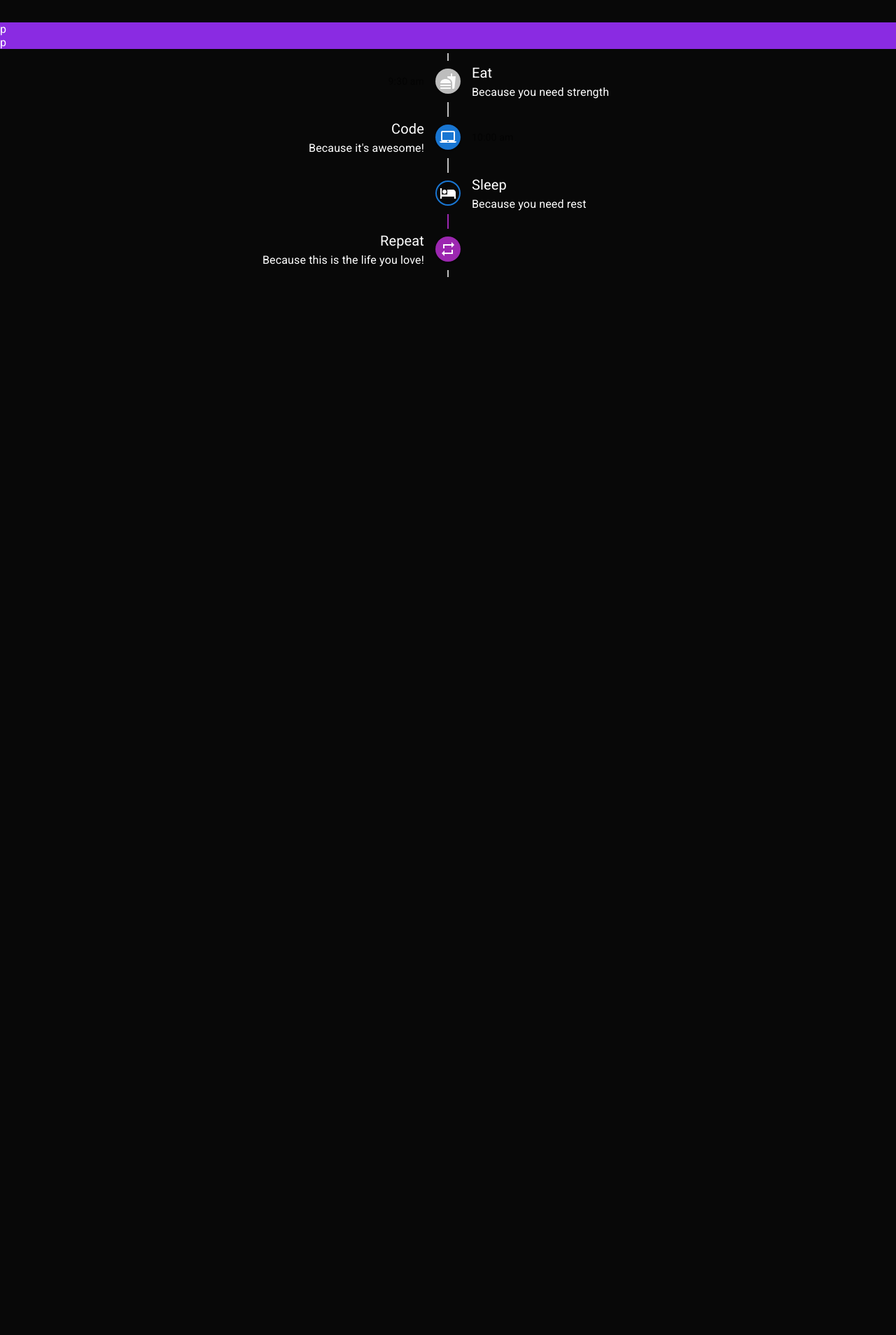
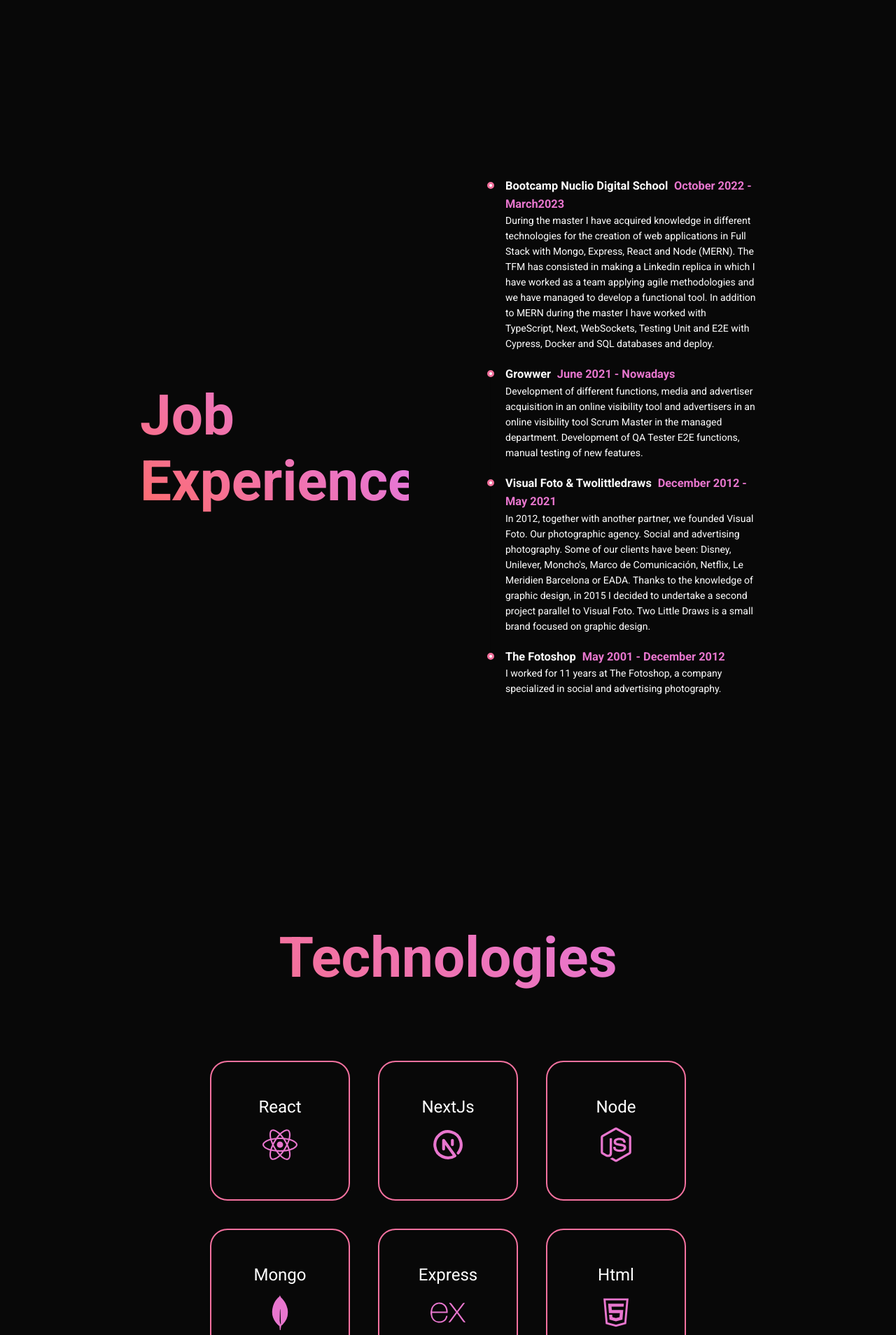
Before and after one commit to davidmasbaga/portfolio, a Next.js app: page / in a window 1280 px wide. Shown: the part 672-2580 px from the top of the page at 70% size. Before the commit the page ends 1074 px from the top, so only its background shows below. Built offline with nearby package versions, Linux system fonts and the light colour scheme; no server answers.

Commit message:
hero, timeline and tech

```diff
--- a/package.json
+++ b/package.json
@@ -14,6 +14,7 @@
     "@emotion/styled": "^11.10.6",
     "@mui/material": "^5.11.12",
     "@next/font": "13.1.6",
+    "antd": "^5.3.0",
     "dotenv": "^16.0.3",
     "eslint": "8.34.0",
     "eslint-config-next": "13.1.6",
@@ -21,6 +22,7 @@
     "primeicons": "^6.0.1",
     "primereact": "^9.2.0",
     "react": "18.2.0",
-    "react-dom": "18.2.0"
+    "react-dom": "18.2.0",
+    "react-icons": "^4.8.0"
   }
 }
--- /dev/null
+++ b/src/Components/Home/CarTecno/CardMap.js
@@ -0,0 +1,38 @@
+import React from 'react'
+import Card from '@/Components/Home/CarTecno/card'
+import styles from '@/Components/Home/CarTecno/CardMap.module.css'
+import { FaReact } from 'react-icons/fa';
+import { TbBrandNextjs } from 'react-icons/tb';
+import { FaNodeJs } from 'react-icons/fa';
+ import { SiMongodb} from 'react-icons/si';
+import { SiExpress } from 'react-icons/si';
+import { AiOutlineHtml5} from 'react-icons/ai';
+ import {DiCss3Full} from 'react-icons/di';
+ import {IoLogoJavascript} from 'react-icons/io';
+ import {SiAstro} from 'react-icons/si';
+ import {DiWordpress} from 'react-icons/di';
+import { StyleRegistry } from 'styled-jsx';
+
+
+function CardMap() {
+  return (
+    <div className={styles.body_cardMap}>
+    <h2>Technologies</h2>
+    <div className={styles.cardMap}>
+        <Card title='React' icon={<FaReact size={50} color='#E876CE'/>}/>
+        <Card title='NextJs' icon={<TbBrandNextjs size={50} color='#E876CE'/>}/>
+        <Card title='Node' icon={<FaNodeJs size={50} color='#E876CE'/>}/>
+        <Card title='Mongo' icon={<SiMongodb size={50} color='#E876CE'/>}/>
+        <Card title='Express' icon={<SiExpress size={50} color='#E876CE'/>}/>
+        <Card title='Html' icon={<AiOutlineHtml5 size={50} color='#E876CE'/>}/>
+        <Card title='CSS' icon={<DiCss3Full size={50} color='#E876CE'/>}/>
+        <Card title='JS' icon={<IoLogoJavascript size={50} color='#E876CE'/>}/>
+        <Card title='Astro' icon={<SiAstro size={50} color='#E876CE'/>}/>
+        <Card title='Wordpress' icon={<DiWordpress size={50} color='#E876CE'/>}/>
+
+    </div>
+    </div>
+  )
+}
+
+export default CardMap
--- /dev/null
+++ b/src/Components/Home/CarTecno/CardMap.module.css
@@ -0,0 +1,26 @@
+.cardMap{
+
+    display: flex;
+    flex-wrap: wrap;
+    gap: 40px;
+    justify-content: center;
+    align-items: center;
+    align-content: center;
+    margin: 50px 300px;
+
+
+
+
+}
+
+.body_cardMap h2{
+    font-size: 5rem;
+    text-align: center;
+    color:transparent;
+    background: linear-gradient(220.55deg, #DD7BFF 0%, #FF6C6C 100%);
+    background-clip:text;
+    font-family:'Roboto';
+    font-weight: bold;
+    font-size: 5rem;
+    margin-bottom: 100px;
+}
--- /dev/null
+++ b/src/Components/Home/CarTecno/card.js
@@ -0,0 +1,15 @@
+import React from 'react'
+import { FaReact } from 'react-icons/fa';
+import styles from '@/Components/Home/CarTecno/card.module.css'
+
+
+function Card(props) {
+  return (
+    <div className={styles.card}>
+        <h3>{props.title}</h3>
+        <div>{props.icon}</div>
+    </div>
+  )
+}
+
+export default Card
--- /dev/null
+++ b/src/Components/Home/CarTecno/card.module.css
@@ -0,0 +1,17 @@
+.card{
+    width: 200px;
+    height: 200px;
+    border-radius: 25px;
+    border: 2px solid #F3719F;
+    display: flex;
+    flex-direction: column;
+    align-items: center;
+    justify-content: center;
+    gap:15px;
+
+}
+
+.card h3{
+    font-weight: 500;
+    font-size: 1.5rem;
+}
--- a/src/Components/Home/Hero.js
+++ b/src/Components/Home/Hero.js
@@ -4,6 +4,7 @@
 // import { Roboto } from '@next/font/google'
 import Weather from "./Weather"
 import Image from 'next/image'
+
 
 // const inter = Inter({
 //     subsets: ['latin'],
@@ -20,7 +21,7 @@
 
 function Hero() {
   return (
-    <>
+    <div className={styles.hero}>
 
       <div className={styles.weather}>
         <Weather />
@@ -39,7 +40,7 @@
 
         </div>
       </div>
-    </>
+    </div>
   )
 }
 
--- a/src/Components/Home/Hero.module.css
+++ b/src/Components/Home/Hero.module.css
@@ -1,3 +1,7 @@
+.hero{
+    height: 100vh;
+}
+
 .weather p {
      display: flex;
     justify-content: flex-end;
@@ -17,7 +21,7 @@
     min-height: 80vh;
     max-width: 100vw;
     background-color: #080808;
-    margin:0px 75px
+    margin:80px 75px 0px 75px;
 }
 .hero_center h1 {
     color:transparent;
--- a/src/Components/Home/Timeline.js
+++ b/src/Components/Home/Timeline.js
@@ -1,97 +1,69 @@
-import * as React from 'react';
-import Timeline from '@mui/lab/Timeline';
-import TimelineItem from '@mui/lab/TimelineItem';
-import TimelineSeparator from '@mui/lab/TimelineSeparator';
-import TimelineConnector from '@mui/lab/TimelineConnector';
-import TimelineContent from '@mui/lab/TimelineContent';
-import TimelineOppositeContent from '@mui/lab/TimelineOppositeContent';
-import TimelineDot from '@mui/lab/TimelineDot';
-import FastfoodIcon from '@mui/icons-material/Fastfood';
-import LaptopMacIcon from '@mui/icons-material/LaptopMac';
-import HotelIcon from '@mui/icons-material/Hotel';
-import RepeatIcon from '@mui/icons-material/Repeat';
-import Typography from '@mui/material/Typography';
+import React from 'react';
+import { Timeline } from 'antd';
+import { SmileOutlined } from '@ant-design/icons';
+import styles from '@/Components/Home/Timeline.module.css'
+
+const JobTimeline = () => (
+
+  <div className={styles.body_timeline}>
+    <div className={styles.timeline_left}><h3>Job Experience</h3></div>
+    <Timeline className={styles.timeline_right}
+    items={[
+     {
+        color: '#F2709C',
+        children: (
+          <>
+            <h3> Bootcamp Nuclio Digital School <span className={styles.lighter}>October 2022 - March2023</span> </h3>
+            <p>During the master I have acquired knowledge in different technologies for the creation of web applications in Full Stack with Mongo, Express, React and Node (MERN). The TFM has consisted in making a Linkedin replica in which I have worked as a team applying agile methodologies and we have managed to develop a functional tool.
+In addition to MERN during the master I have worked with TypeScript, Next, WebSockets, Testing Unit and E2E with Cypress, Docker and SQL databases and deploy.</p>
+
+          </>
+        ),
+      },
+      {
+        color: '#F2709C',
+        children: (
+          <>
+            <h3> Growwer <span className={styles.lighter}>June 2021 - Nowadays</span> </h3>
+            <p>Development of different functions, media and advertiser acquisition in an online visibility tool
+and advertisers in an online visibility tool
+Scrum Master in the managed department.
+Development of QA Tester E2E functions, manual testing of new features.</p>
+
+          </>
+        ),
+      },
+      {
+        color: '#F2709C',
+        children: (
+          <>
+            <h3> Visual Foto & Twolittledraws <span className={styles.lighter}>December 2012 - May 2021</span> </h3>
+            <p>In 2012, together with another partner, we founded Visual Foto. Our photographic agency.
+Social and advertising photography. Some of our clients have been: Disney, Unilever, Moncho's, Marco de Comunicación, Netflix, Le Meridien Barcelona or EADA.
+
+Thanks to the knowledge of graphic design, in 2015 I decided to undertake a second project parallel to Visual Foto. Two Little Draws is a small brand focused on graphic design.</p>
+
+          </>
+        ),
+      },
+      {
+        color: '#F2709C',
+        children: (
+          <>
+            <h3> The Fotoshop <span className={styles.lighter}> May 2001 - December 2012</span> </h3>
+            <p>I worked for 11 years at The Fotoshop, a company specialized in social and advertising photography.</p>
+
+          </>
+        ),
+      },
 
 
+    ]}
+  />
 
-export default function TimeLineCv() {
-    return (
-      <Timeline position="alternate">
-        <TimelineItem>
-          <TimelineOppositeContent
-            sx={{ m: 'auto 0' }}
-            align="right"
-            variant="body2"
-            color="text.secondary"
-          >
-            9:30 am
-          </TimelineOppositeContent>
-          <TimelineSeparator>
-            <TimelineConnector />
-            <TimelineDot>
-              <FastfoodIcon />
-            </TimelineDot>
-            <TimelineConnector />
-          </TimelineSeparator>
-          <TimelineContent sx={{ py: '12px', px: 2 }}>
-            <Typography variant="h6" component="span">
-              Eat
-            </Typography>
-            <Typography>Because you need strength</Typography>
-          </TimelineContent>
-        </TimelineItem>
-        <TimelineItem>
-          <TimelineOppositeContent
-            sx={{ m: 'auto 0' }}
-            variant="body2"
-            color="text.secondary"
-          >
-            10:00 am
-          </TimelineOppositeContent>
-          <TimelineSeparator>
-            <TimelineConnector />
-            <TimelineDot color="primary">
-              <LaptopMacIcon />
-            </TimelineDot>
-            <TimelineConnector />
-          </TimelineSeparator>
-          <TimelineContent sx={{ py: '12px', px: 2 }}>
-            <Typography variant="h6" component="span">
-              Code
-            </Typography>
-            <Typography>Because it&apos;s awesome!</Typography>
-          </TimelineContent>
-        </TimelineItem>
-        <TimelineItem>
-          <TimelineSeparator>
-            <TimelineConnector />
-            <TimelineDot color="primary" variant="outlined">
-              <HotelIcon />
-            </TimelineDot>
-            <TimelineConnector sx={{ bgcolor: 'secondary.main' }} />
-          </TimelineSeparator>
-          <TimelineContent sx={{ py: '12px', px: 2 }}>
-            <Typography variant="h6" component="span">
-              Sleep
-            </Typography>
-            <Typography>Because you need rest</Typography>
-          </TimelineContent>
-        </TimelineItem>
-        <TimelineItem>
-          <TimelineSeparator>
-            <TimelineConnector sx={{ bgcolor: 'secondary.main' }} />
-            <TimelineDot color="secondary">
-              <RepeatIcon />
-            </TimelineDot>
-            <TimelineConnector />
-          </TimelineSeparator>
-          <TimelineContent sx={{ py: '12px', px: 2 }}>
-            <Typography variant="h6" component="span">
-              Repeat
-            </Typography>
-            <Typography>Because this is the life you love!</Typography>
-          </TimelineContent>
-        </TimelineItem>
-      </Timeline>
-    );
-  }
+  </div>
+
+);
+
+
+export default JobTimeline
--- /dev/null
+++ b/src/Components/Home/Timeline.module.css
@@ -0,0 +1,49 @@
+.body_timeline {
+    display: flex;
+    justify-content: center;
+    gap: 7rem;
+    align-items: center;
+    margin-top: 100px;
+    margin-bottom: 300px;
+
+
+
+
+}
+
+
+.timeline_right {
+    max-width: 30vw;
+}
+
+
+.timeline_right p {
+    color: white;
+    font-family: 'Roboto';
+
+}
+
+.timeline_right h3 {
+    color: white;
+    font-family: 'Roboto';
+
+}
+
+.lighter {
+    color: #E876CE;
+    font-weight: 900;
+    margin: 0rem 0.3rem;
+
+}
+
+
+.timeline_left h3 {
+    max-width: 30vw;
+    font-size: 5rem;
+    color: transparent;
+    background: linear-gradient(220.55deg, #DD7BFF 0%, #FF6C6C 100%);
+    background-clip: text;
+    font-family: 'Roboto';
+    font-weight: bold;
+    font-size: 5rem;
+}
--- a/src/pages/index.js
+++ b/src/pages/index.js
@@ -4,7 +4,9 @@
 import styles from '@/styles/Home.module.css'
 import Hero from "../Components/Home/Hero"
 import Description from '@/Components/Home/description'
-import TimelineCv from '@/Components/Home/Timeline'
+import Timeline from '@/Components/Home/Timeline'
+import CardMap from '@/Components/Home/CarTecno/CardMap'
+
 
 const inter = Inter({ subsets: ['latin'] })
 
@@ -22,8 +24,10 @@
       </Head>
 
       <Hero/>
-      <Description/>
-      <TimelineCv/>
+      <Timeline/>
+      <CardMap/>
+
+
 
     </>
   )
```
Also changed, not shown: 1 other file (tests, documents, lock files or other folders).
